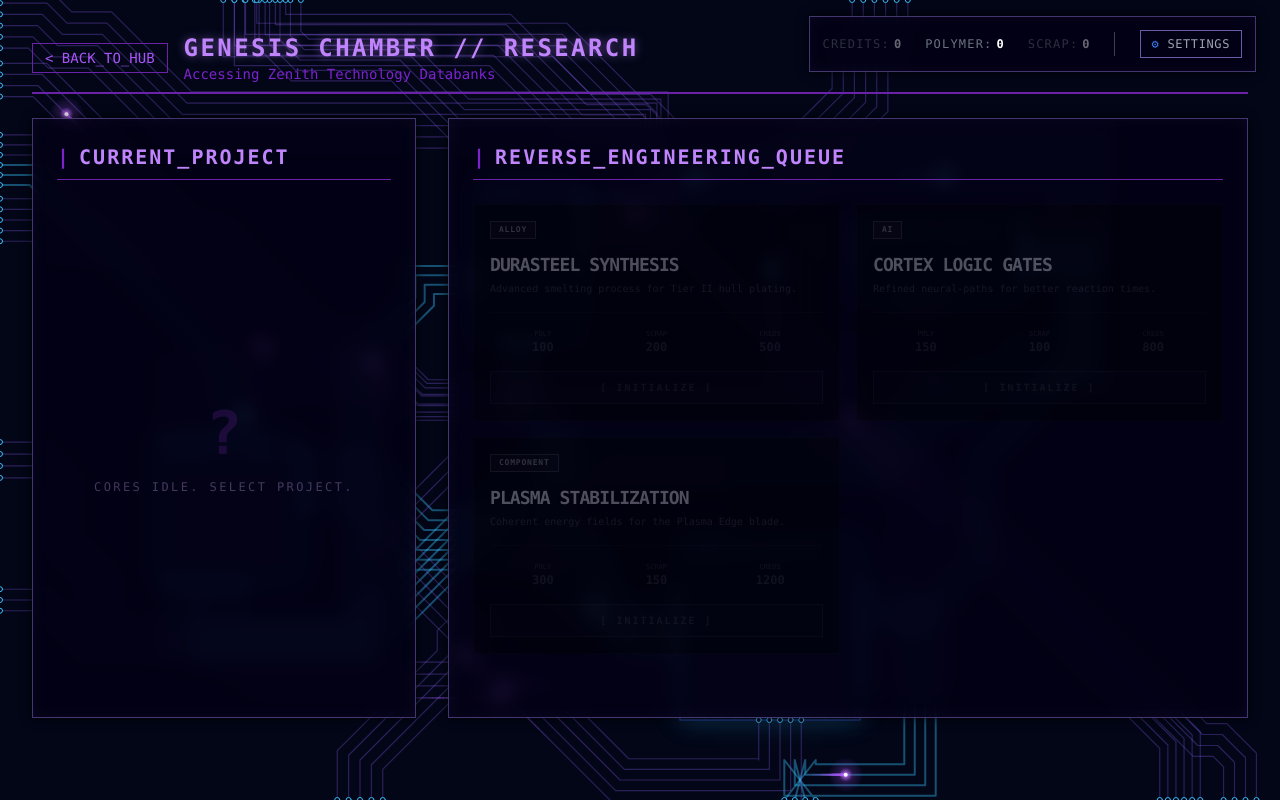
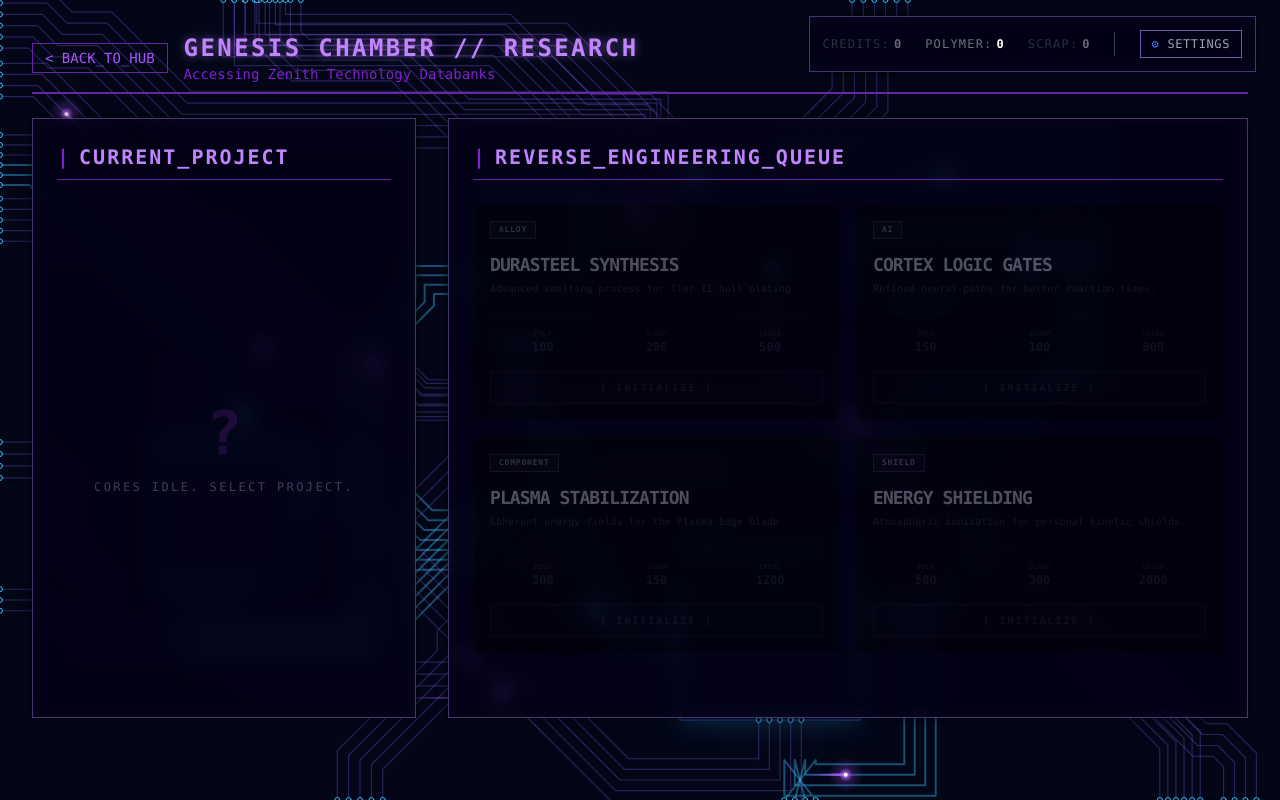
Before and after one commit to s3p4r4trix/Rogue-BLADE, an Angular app: page /genesis in a window 1280 px wide. Built offline with nearby package versions, Linux system fonts and the light colour scheme.

Commit message:
feat: add shield generator hardware slot and research pathway, fix strike report squad wipe bug

```diff
--- a/src/app/models/hardware.model.ts
+++ b/src/app/models/hardware.model.ts
@@ -99,6 +99,15 @@ export interface SemiAI extends HardwareComponent {
 }
 
 /**
+ * Energy Shield Generator hardware.
+ */
+export interface ShieldGenerator extends HardwareComponent {
+  shieldCapacity: number;
+  regenRate: number; // Shields recovered per second
+  energyCostPerRegen: number; // Energy consumed per shield point recovered
+}
+
+/**
  * Persistent stats for a specific Shuriken.
  */
 export interface ShurikenStats {
@@ -130,6 +139,7 @@ export interface Shuriken {
   blade: Blade | null;
   formDesign: FormDesign | null;
   processor: Processor | null;
+  shield: ShieldGenerator | null; // New slot
   semiAI: SemiAI | null; // Optional slot
 
   // Coordination Mode
--- a/src/app/models/research.model.ts
+++ b/src/app/models/research.model.ts
@@ -2,7 +2,7 @@ export interface ResearchProject {
   id: string;
   name: string;
   description: string;
-  category: 'ALLOY' | 'COMPONENT' | 'AI' | 'UTILITY';
+  category: 'ALLOY' | 'COMPONENT' | 'AI' | 'UTILITY' | 'SHIELD';
   costPolymer: number;
   costScrap: number;
   costCredits: number;
--- a/src/app/services/combat-simulation.service.ts
+++ b/src/app/services/combat-simulation.service.ts
@@ -39,8 +39,8 @@ export class CombatSimulationService {
             hp: h?.maxHp || 100,
             maxHp: h?.maxHp || 100,
             armorValue: (h?.armorValue || 0) * (f?.armorMult || 1.0),
-            shields: h?.shieldCapacity || 0,
-            maxShields: h?.shieldCapacity || 0,
+            shields: (s.shield?.shieldCapacity || 0) + (h?.shieldCapacity || 0),
+            maxShields: (s.shield?.shieldCapacity || 0) + (h?.shieldCapacity || 0),
             evasionRate: e?.evasionRate || 0.0,
             // Mobility
             baseWeight: (h?.weight || 20) * (f?.weightMult || 1.0),
@@ -188,7 +188,7 @@ export class CombatSimulationService {
             }
 
             // Telemetry Log (for UI consumption)
-            logs.push(`[TELEMETRY] ${s.name}: E:${Math.floor(s.energy)}/${s.maxEnergy} R:${s.rebootTicks}`);
+            logs.push(`[TELEMETRY] ${s.name}: H:${Math.ceil(s.hp)}/${s.maxHp} S:${Math.ceil(s.shields)}/${s.maxShields} E:${Math.floor(s.energy)}/${s.maxEnergy} R:${s.rebootTicks}`);
          });
 
          // 2. Enemy Counter-Attack (Fair Cooldown scaling with Tier)
--- a/src/app/services/research.service.ts
+++ b/src/app/services/research.service.ts
@@ -139,6 +139,21 @@ export class ResearchService {
         isCompleted: false,
         isStarted: false,
         progressPercent: 0
+      },
+      {
+        id: 'res-shielding',
+        name: 'Energy Shielding',
+        description: 'Atmospheric ionization for personal kinetic shields.',
+        category: 'SHIELD',
+        costPolymer: 500,
+        costScrap: 300,
+        costCredits: 2000,
+        timeToCompleteSeconds: 180,
+        unlockedComponentId: 'shield-basic',
+        prerequisites: ['res-plasma'],
+        isCompleted: false,
+        isStarted: false,
+        progressPercent: 0
       }
     ];
   }
--- a/src/app/services/workshop.service.ts
+++ b/src/app/services/workshop.service.ts
@@ -1,6 +1,6 @@
 import { Injectable, signal, computed, effect } from '@angular/core';
 import { Action, GambitRoutine, Trigger } from '../models/gambit.model';
-import { Shuriken, HardwareComponent, AntiGravEngine, EnergyCell, Sensor, Blade, FormDesign, HullMaterial, Processor, SemiAI } from '../models/hardware.model';
+import { Shuriken, AntiGravEngine, EnergyCell, Sensor, Blade, FormDesign, HullMaterial, Processor, SemiAI, ShieldGenerator } from '../models/hardware.model';
 import { moveItemInArray } from '@angular/cdk/drag-drop';
 
 export const HARDWARE_INVENTORY = {
@@ -48,6 +48,9 @@ export const HARDWARE_INVENTORY = {
   semiAIs: [
     { id: 'semi-feral', name: 'Scrap-Code "Feral"', description: 'Aggressive instinct paths.', iffAccuracy: 70, behaviorBuff: 'aggressive' } as SemiAI,
     { id: 'semi-guardian', name: 'Aegis "Guardian"', description: 'Protective sub-routines.', iffAccuracy: 95, behaviorBuff: 'defensive' } as SemiAI
+  ],
+  shields: [
+    { id: 'shield-basic', name: 'Scrap-Capacitor', description: 'Crude static field generator.', shieldCapacity: 50, regenRate: 2, energyCostPerRegen: 5 } as ShieldGenerator
   ]
 };
 
@@ -59,6 +62,7 @@ const DEFAULT_SHURIKEN: Omit<Shuriken, 'id' | 'name'> = {
   formDesign: HARDWARE_INVENTORY.formDesigns[0],
   hull: HARDWARE_INVENTORY.hulls[0],
   processor: HARDWARE_INVENTORY.processors[0],
+  shield: null, // Locked until research
   semiAI: null, // Optional, unlocked later
   coordinationMode: 'SOLO',
   stats: { enemiesKilled: 0, timeRepairing: 0, lostHealth: 0, timeOnline: 0 }
@@ -73,7 +77,7 @@ function loadShurikens(): Shuriken[] {
   if (saved) {
     try {
       return JSON.parse(saved);
-    } catch (e) {}
+    } catch (e) { }
   }
   return defaults;
 }
@@ -81,7 +85,7 @@ function loadShurikens(): Shuriken[] {
 function loadUnlockedComponents(): string[] {
   const saved = localStorage.getItem('rogueBlade_unlockedComponents');
   if (saved) {
-    try { return JSON.parse(saved); } catch (e) {}
+    try { return JSON.parse(saved); } catch (e) { }
   }
   return [
     'eng-drifter', 'cell-scrap', 'sens-optical', 'blade-edge', 'form-standard', 'hull-scrap', 'proc-abacus'
@@ -91,7 +95,7 @@ function loadUnlockedComponents(): string[] {
 function loadSavedRoutinesMap(): Record<string, GambitRoutine[]> {
   const saved = localStorage.getItem('rogueBlade_routinesMap');
   if (saved) {
-    try { return JSON.parse(saved); } catch (e) {}
+    try { return JSON.parse(saved); } catch (e) { }
   }
 
   // Default routines for new players
@@ -188,10 +192,11 @@ export class WorkshopService {
       if (!repaired.engine || !repaired.engine.topSpeed) repaired.engine = HARDWARE_INVENTORY.engines[0];
       if (!repaired.energyCell || !repaired.energyCell.maxEnergy) repaired.energyCell = HARDWARE_INVENTORY.energyCells[0];
       if (!repaired.semiAI || !repaired.semiAI.iffAccuracy) {
-         // Only reset if it exists but is broken. If null, keep as null.
-         if (repaired.semiAI) repaired.semiAI = null;
+        // Only reset if it exists but is broken. If null, keep as null.
+        if (repaired.semiAI) repaired.semiAI = null;
       }
       if (!repaired.formDesign || !repaired.formDesign.speedMult) repaired.formDesign = HARDWARE_INVENTORY.formDesigns[0];
+      if (!repaired.shield) repaired.shield = null;
 
       // Coordination Migration
       if (!repaired.coordinationMode) repaired.coordinationMode = 'SOLO';
--- a/src/app/views/hardware-workshop.ts
+++ b/src/app/views/hardware-workshop.ts
@@ -150,6 +150,18 @@ import { HardwareComponent, Shuriken, CyberOption } from '../models/hardware.mod
                              [value]="shuriken.processor?.id"
                              (change)="onNativeSwap(shuriken.id, 'processor', $event, inventory.processors)">
                         @for (opt of getProcessorOptions(); track opt.value) {
+                          <option [value]="opt.value">{{ opt.label }}</option>
+                        }
+                     </select>
+                   </div>
+
+                   <!-- Shield Generator -->
+                   <div class="bg-black/50 border border-blue-900/30 p-3 transition-colors hover:border-blue-600 focus-within:border-blue-500">
+                     <div class="text-xs text-blue-600 uppercase mb-1 font-bold tracking-tighter">// SHIELD_GENERATOR</div>
+                     <select class="cyber-native-select"
+                             [value]="shuriken.shield?.id"
+                             (change)="onNativeSwap(shuriken.id, 'shield', $event, inventory.shields)">
+                        @for (opt of getShieldOptions(); track opt.value) {
                           <option [value]="opt.value">{{ opt.label }}</option>
                         }
                      </select>
@@ -378,6 +390,10 @@ export class HardwareWorkshop {
     const options = this.getUnlocked(this.inventory.semiAIs).map((c: any) => ({ value: c.id, label: c.name }));
     return [{ value: '', label: 'NONE [SOLO_MODE]' }, ...options];
   }
+  getShieldOptions(): CyberOption[] {
+    const options = this.getUnlocked(this.inventory.shields).map((c: any) => ({ value: c.id, label: `${c.name} (Cap: ${c.shieldCapacity})` }));
+    return [{ value: '', label: 'NONE [OFFLINE]' }, ...options];
+  }
   getBladeOptions(): CyberOption[] {
     return this.getUnlocked(this.inventory.blades).map((c: any) => ({ value: c.id, label: c.name }));
   }
--- a/src/app/views/strike-report.ts
+++ b/src/app/views/strike-report.ts
@@ -82,7 +82,7 @@ import { ScrapFilterService } from '../services/scrap-filter.service';
                     <!-- Enemy Shields -->
                     @if (enemyMaxShields() > 0) {
                       <div class="flex justify-between items-center text-[8px] text-cyan-700 uppercase font-bold tracking-tighter">
-                        <span>Shield_Array</span>
+                        <span>Shield_Generator</span>
                         <span>{{ Math.ceil((enemyShields() / enemyMaxShields()) * 100) }}%</span>
                       </div>
                       <div class="w-full h-1 bg-cyan-950/20">
@@ -313,14 +313,16 @@ export class StrikeReport implements OnInit, OnDestroy, AfterViewChecked {
   }
 
   private processLogEvent(log: string) {
-    // Telemetry Parsing: "[TELEMETRY] ShurikenName: E:80/100 R:30"
-    const telemetryMatch = log.match(/\[TELEMETRY\] (.*): E:(\d+)\/(\d+) R:(\d+)/);
+    // Telemetry Parsing: "[TELEMETRY] ShurikenName: H:100/100 S:50/50 E:80/100 R:30"
+    const telemetryMatch = log.match(/\[TELEMETRY\] (.*): H:(\d+)\/(\d+) S:(\d+)\/(\d+) E:(\d+)\/(\d+) R:(\d+)/);
     if (telemetryMatch) {
       const name = telemetryMatch[1];
-      const energy = parseInt(telemetryMatch[2]);
-      const reboot = parseInt(telemetryMatch[4]);
+      const hp = parseInt(telemetryMatch[2]);
+      const shields = parseInt(telemetryMatch[4]);
+      const energy = parseInt(telemetryMatch[6]);
+      const reboot = parseInt(telemetryMatch[8]);
       this.squadStatuses.update(statuses => statuses.map(s =>
-        s.name === name ? { ...s, energy, rebootTicks: reboot } : s
+        s.name === name ? { ...s, hp, shields, energy, rebootTicks: reboot } : s
       ));
     }
 
@@ -353,7 +355,7 @@ export class StrikeReport implements OnInit, OnDestroy, AfterViewChecked {
     // 2. Shuriken Shield Parsing: "Beam-Pulse -> ShurikenName (Shields: -10)"
     const shieldMatch = log.match(/Beam-Pulse -> (.*) \(Shields: -(\d+)\)/);
     if (shieldMatch) {
-      const name = shieldMatch[1];
+      const name = shieldMatch[1].replace('HOSTILE: ', '').trim();
       const dmg = parseInt(shieldMatch[2]);
       this.squadStatuses.update(statuses => statuses.map(s =>
         s.name === name ? { ...s, shields: Math.max(0, s.shields - dmg) } : s
@@ -363,7 +365,7 @@ export class StrikeReport implements OnInit, OnDestroy, AfterViewChecked {
     // 3. Shuriken Hull Parsing: "Impact -> ShurikenName (Hull: -10) [REM: 45 HP]"
     const hullMatch = log.match(/Impact -> (.*) \(Hull: -(\d+)\) \[REM: (\d+) HP\]/);
     if (hullMatch) {
-      const name = hullMatch[1];
+      const name = hullMatch[1].replace('HOSTILE: ', '').trim();
       const remaining = parseInt(hullMatch[3]);
       this.squadStatuses.update(statuses => statuses.map(s =>
         s.name === name ? { ...s, hp: remaining } : s
```
